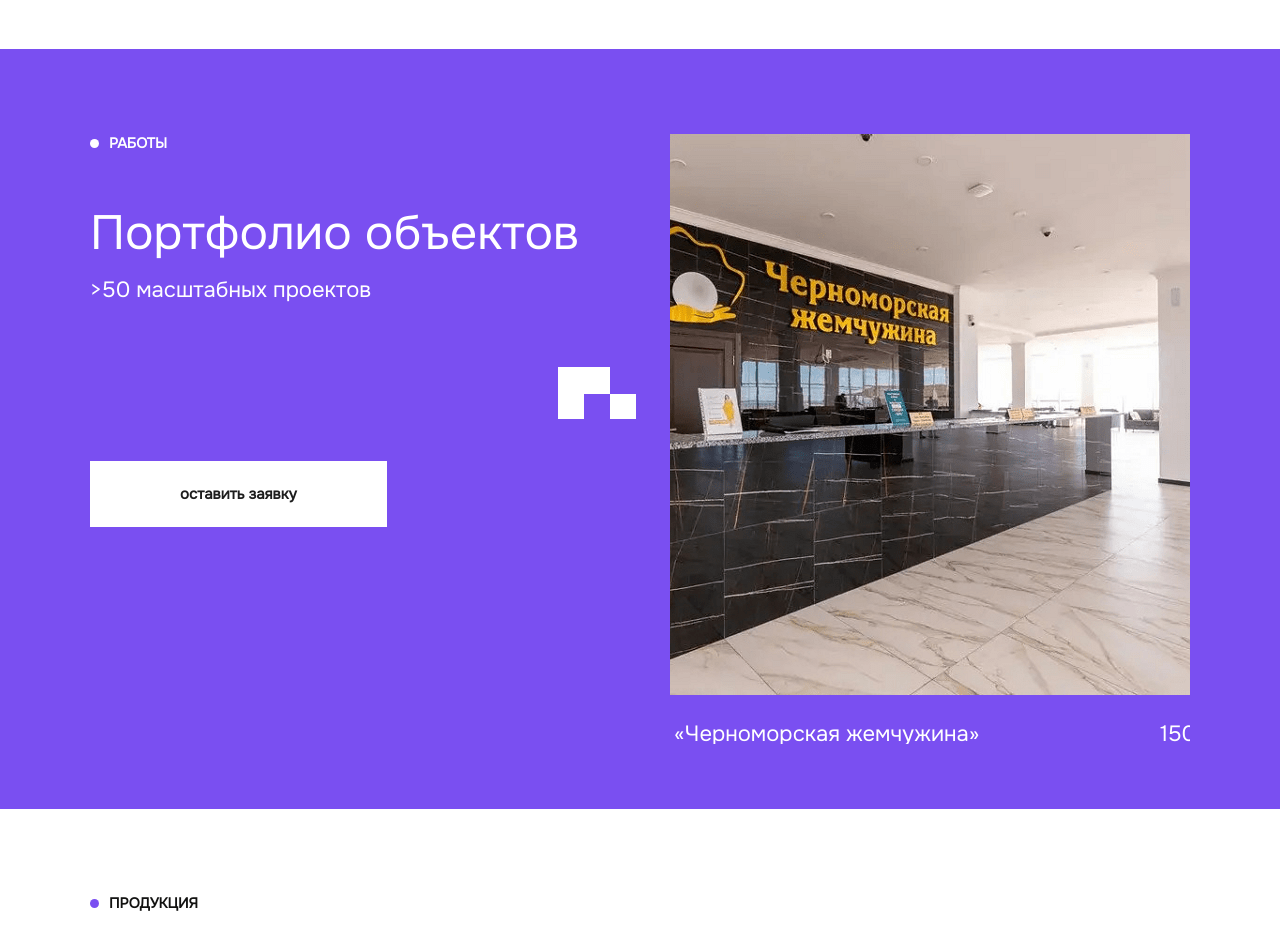
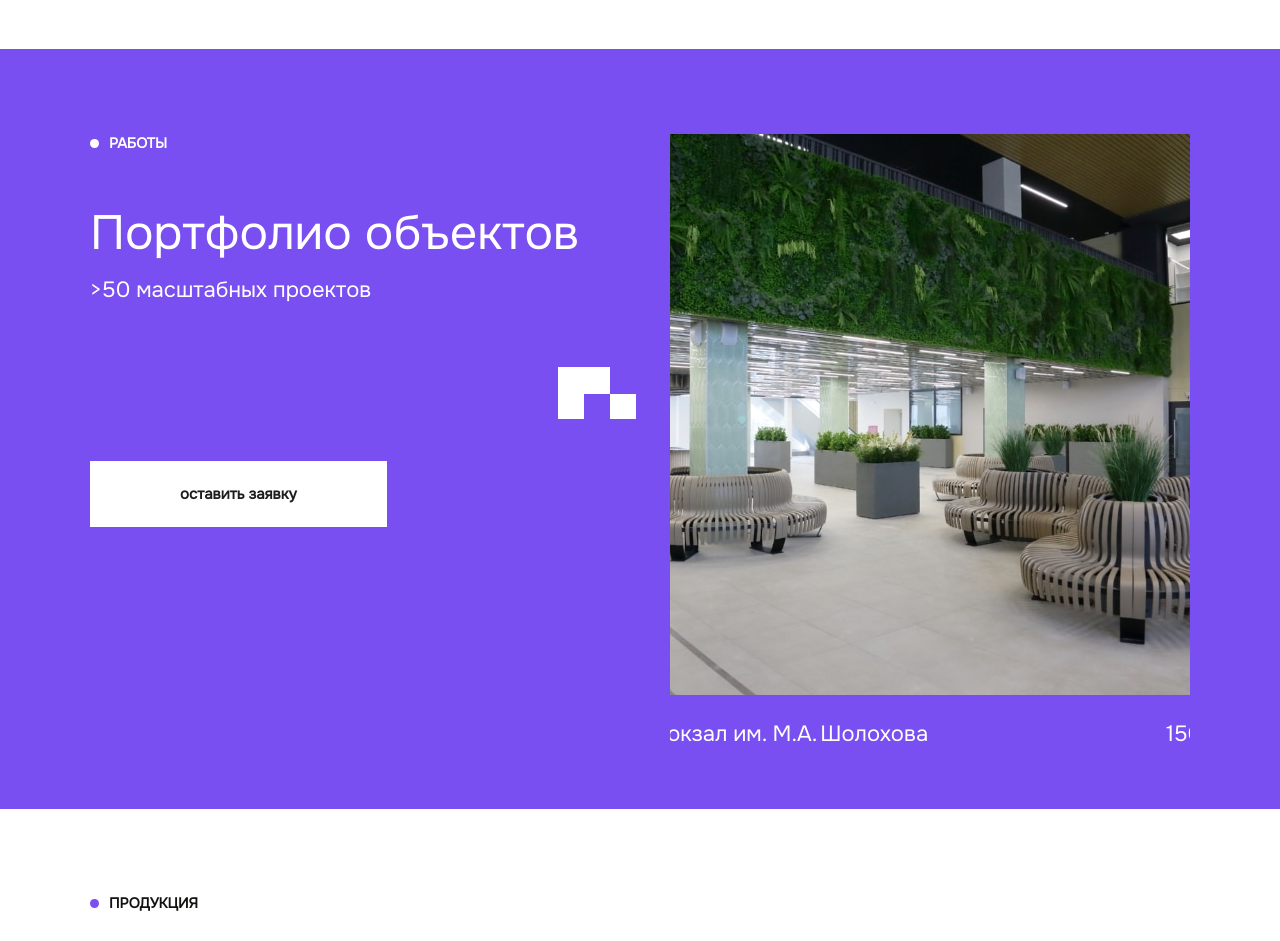
Before and after one commit to klavrenuk/nika, a Vue app: page / in a window 1280 px wide. Shown: the part 2620-3561 px from the top of the page. Built offline with nearby package versions, Linux system fonts and the light colour scheme; a web font is replaced by a local one; what vue-yandex-maps would draw is missing.

Commit message:
Portfolio: вернул images

```diff
--- a/src/components/portfolio/Portfolio.vue
+++ b/src/components/portfolio/Portfolio.vue
@@ -6,163 +6,163 @@ import PortfolioSlider from './PortfolioSlider.vue';
 
 
 const images = [
-  // {
-  //   id: 1,
-  //   src: '/images/portfolio/Автовокзал имени М. А. Шолохова 15000 м² .jpg',
-  //   thumbnail: '/images/portfolio-img-1.png',
-  //   title: 'Автовокзал имени М. А. Шолохова .jpg',
-  //   alt: 'Автовокзал им. М.А. Шолохова',
-  //   text: 'Автовокзал им. М.А. Шолохова',
-  //   textRight: '15000м²'
-  // },
-  // {
-  //   id: 2,
-  //   src: '/images/portfolio/ЖК «Николаевский»  20000 м².jpg',
-  //   thumbnail: '/images/portfolio/portfolio-img-1.png',
-  //   title: 'ЖК «Николаевский»',
-  //   alt: 'ЖК «Николаевский»',
-  //   text: 'ЖК «Николаевский»',
-  //   textRight: '20000м²'
-  // },
-  // {
-  //   id: 3,
-  //   src: '/images/portfolio/ЖК «Левенцовский»  40000 м².jpg',
-  //   thumbnail: '/images/portfolio/portfolio/ЖК «Левенцовский»  40000 м².jpg',
-  //   title: 'ЖК «Левенцовский»  40000 м²',
-  //   alt: 'ЖК «Левенцовский»  40000 м².jpg',
-  //   text: 'ЖК «Левенцовский»',
-  //   textRight: '40000м²'
-  // },
+  {
+    id: 1,
+    src: '/images/portfolio/Автовокзал имени М. А. Шолохова 15000 м² .jpg',
+    thumbnail: '/images/portfolio-img-1.png',
+    title: 'Автовокзал имени М. А. Шолохова .jpg',
+    alt: 'Автовокзал им. М.А. Шолохова',
+    text: 'Автовокзал им. М.А. Шолохова',
+    textRight: '15000м²'
+  },
+  {
+    id: 2,
+    src: '/images/portfolio/ЖК «Николаевский»  20000 м².jpg',
+    thumbnail: '/images/portfolio/portfolio-img-1.png',
+    title: 'ЖК «Николаевский»',
+    alt: 'ЖК «Николаевский»',
+    text: 'ЖК «Николаевский»',
+    textRight: '20000м²'
+  },
+  {
+    id: 3,
+    src: '/images/portfolio/ЖК «Левенцовский»  40000 м².jpg',
+    thumbnail: '/images/portfolio/portfolio/ЖК «Левенцовский»  40000 м².jpg',
+    title: 'ЖК «Левенцовский»  40000 м²',
+    alt: 'ЖК «Левенцовский»  40000 м².jpg',
+    text: 'ЖК «Левенцовский»',
+    textRight: '40000м²'
+  },
 
-  // {
-  //   id: 4,
-  //   src: '/images/portfolio/ЖК «Сокольники»  15000 м².webp',
-  //   thumbnail: '/images/portfolio/ЖК «Сокольники»',
-  //   title: 'ЖК «Сокольники»',
-  //   alt: 'ЖК «Сокольники»',
-  //   text: 'ЖК «Сокольники»',
-  //   textRight: '15000м²'
-  // },
-  // {
-  //   id: 5,
-  //   src: '/images/portfolio/МБОУ СОШ 3500 м².jpg',
-  //   thumbnail: '/images/portfolio/МБОУ СОШ 3500 м².jpg',
-  //   title: 'МБОУ СОШ 3500 м².jpg',
-  //   alt: 'МБОУ СОШ 3500 м².jpg',
-  //   text: 'МБОУ СОШ',
-  //   textRight: '3500м²'
-  // },
-  // {
-  //   id: 6,
-  //   src: '/images/portfolio/МБОУ СОШ № 39 2500 м²_.webp',
-  //   thumbnail: '/images/portfolio/МБОУ СОШ № 39 2500 м²_.webp',
-  //   title: 'МБОУ СОШ № 39 2500 м²',
-  //   alt: 'МБОУ СОШ № 39 2500 м²',
-  //   text: 'МБОУ СОШ № 39',
-  //   textRight: '2500м²'
-  // },
+  {
+    id: 4,
+    src: '/images/portfolio/ЖК «Сокольники»  15000 м².webp',
+    thumbnail: '/images/portfolio/ЖК «Сокольники»',
+    title: 'ЖК «Сокольники»',
+    alt: 'ЖК «Сокольники»',
+    text: 'ЖК «Сокольники»',
+    textRight: '15000м²'
+  },
+  {
+    id: 5,
+    src: '/images/portfolio/МБОУ СОШ 3500 м².jpg',
+    thumbnail: '/images/portfolio/МБОУ СОШ 3500 м².jpg',
+    title: 'МБОУ СОШ 3500 м².jpg',
+    alt: 'МБОУ СОШ 3500 м².jpg',
+    text: 'МБОУ СОШ',
+    textRight: '3500м²'
+  },
+  {
+    id: 6,
+    src: '/images/portfolio/МБОУ СОШ № 39 2500 м²_.webp',
+    thumbnail: '/images/portfolio/МБОУ СОШ № 39 2500 м²_.webp',
+    title: 'МБОУ СОШ № 39 2500 м²',
+    alt: 'МБОУ СОШ № 39 2500 м²',
+    text: 'МБОУ СОШ № 39',
+    textRight: '2500м²'
+  },
 
-  // {
-  //   id: 7,
-  //   src: '/images/portfolio/Отель «Sun palase Gagra» 2500 м².jpg',
-  //   thumbnail: '/images/portfolio/portfolio-img-1.png',
-  //   title: 'Отель «Sun palase Gagra»',
-  //   alt: 'Отель «Sun palase Gagra»',
-  //   text: 'Отель «Sun palase Gagra»',
-  //   textRight: '2500м²'
-  // },
-  // {
-  //   id: 8,
-  //   src: '/images/portfolio/Перинатальный центр 5000 м².jpg',
-  //   thumbnail: '/images/portfolio/portfolio-img-1.png',
-  //   title: 'Перинатальный центр',
-  //   alt: 'Перинатальный центр',
-  //   text: 'Перинатальный центр',
-  //   textRight: '5000м²'
-  // },
-  // {
-  //   id: 9,
-  //   src: '/images/portfolio/Ресторан «KFS» 1000 м².jpg',
-  //   thumbnail: '/images/portfolio/Ресторан «KFS»',
-  //   title: 'Ресторан «KFS»',
-  //   alt: 'Ресторан «KFS»',
-  //   text: 'Ресторан «KFS»',
-  //   textRight: '1000м²'
-  // },
+  {
+    id: 7,
+    src: '/images/portfolio/Отель «Sun palase Gagra» 2500 м².jpg',
+    thumbnail: '/images/portfolio/portfolio-img-1.png',
+    title: 'Отель «Sun palase Gagra»',
+    alt: 'Отель «Sun palase Gagra»',
+    text: 'Отель «Sun palase Gagra»',
+    textRight: '2500м²'
+  },
+  {
+    id: 8,
+    src: '/images/portfolio/Перинатальный центр 5000 м².jpg',
+    thumbnail: '/images/portfolio/portfolio-img-1.png',
+    title: 'Перинатальный центр',
+    alt: 'Перинатальный центр',
+    text: 'Перинатальный центр',
+    textRight: '5000м²'
+  },
+  {
+    id: 9,
+    src: '/images/portfolio/Ресторан «KFS» 1000 м².jpg',
+    thumbnail: '/images/portfolio/Ресторан «KFS»',
+    title: 'Ресторан «KFS»',
+    alt: 'Ресторан «KFS»',
+    text: 'Ресторан «KFS»',
+    textRight: '1000м²'
+  },
 
-  // {
-  //   id: 10,
-  //   src: '/images/portfolio/ТЦ «Сиверс»  15000м2.jpg',
-  //   thumbnail: '/images/portfolio/ТЦ «Сиверс»  15000м2.jpg',
-  //   title: 'ТЦ «Сиверс»',
-  //   alt: 'ТЦ «Сиверс»',
-  //   text: 'ТЦ «Сиверс»',
-  //   textRight: '15000м2'
-  // },
-  // {
-  //   id: 11,
-  //   src: '/images/portfolio/Центр неврологии 9 000 м² г. Москва.jpg',
-  //   thumbnail: '/images/portfolio/Центр неврологии 9 000 м² г. Москва.jpg',
-  //   title: 'Центр неврологии 9 000 м² г. Москва.jpg',
-  //   alt: 'Центр неврологии 9 000 м² г. Москва.jpg',
-  //   text: 'Центр неврологии',
-  //   textRight: '9 000м²'
-  // },
-  // {
-  //   id: 12,
-  //   src: '/images/portfolio/Amra Park-hotel & SPA 4500 м².jpg',
-  //   thumbnail: '/images/portfolio/Amra Park-hotel & SPA 4500 м²',
-  //   title: 'Amra Park-hotel & SPA 4500 м²',
-  //   alt: 'Amra Park-hotel & SPA 4500 м²',
-  //   text: 'Amra Park-hotel & SPA',
-  //   textRight: '4500м²'
-  // },
-  // {
-  //   id: 13,
-  //   src: '/images/portfolio/Paradise Beach Hotel 3500 м² .jpg',
-  //   thumbnail: '/images/portfolio/Paradise Beach Hotel 3500 м² .jpg',
-  //   title: 'Paradise Beach Hotel 3500 м²',
-  //   alt: 'Paradise Beach Hotel 3500 м²',
-  //   text: 'Paradise Beach Hotel',
-  //   textRight: '3500м²'
-  // },
+  {
+    id: 10,
+    src: '/images/portfolio/ТЦ «Сиверс»  15000м2.jpg',
+    thumbnail: '/images/portfolio/ТЦ «Сиверс»  15000м2.jpg',
+    title: 'ТЦ «Сиверс»',
+    alt: 'ТЦ «Сиверс»',
+    text: 'ТЦ «Сиверс»',
+    textRight: '15000м2'
+  },
+  {
+    id: 11,
+    src: '/images/portfolio/Центр неврологии 9 000 м² г. Москва.jpg',
+    thumbnail: '/images/portfolio/Центр неврологии 9 000 м² г. Москва.jpg',
+    title: 'Центр неврологии 9 000 м² г. Москва.jpg',
+    alt: 'Центр неврологии 9 000 м² г. Москва.jpg',
+    text: 'Центр неврологии',
+    textRight: '9 000м²'
+  },
+  {
+    id: 12,
+    src: '/images/portfolio/Amra Park-hotel & SPA 4500 м².jpg',
+    thumbnail: '/images/portfolio/Amra Park-hotel & SPA 4500 м²',
+    title: 'Amra Park-hotel & SPA 4500 м²',
+    alt: 'Amra Park-hotel & SPA 4500 м²',
+    text: 'Amra Park-hotel & SPA',
+    textRight: '4500м²'
+  },
+  {
+    id: 13,
+    src: '/images/portfolio/Paradise Beach Hotel 3500 м² .jpg',
+    thumbnail: '/images/portfolio/Paradise Beach Hotel 3500 м² .jpg',
+    title: 'Paradise Beach Hotel 3500 м²',
+    alt: 'Paradise Beach Hotel 3500 м²',
+    text: 'Paradise Beach Hotel',
+    textRight: '3500м²'
+  },
 
-  // {
-  //   id: 14,
-  //   src: '/images/portfolio/Детский сад № 25 «Город детства» 4500 м².png',
-  //   thumbnail: '/images/portfolio/Детский сад № 25 «Город детства» 4500 м²',
-  //   title: 'Детский сад № 25 «Город детства» 4500 м²',
-  //   alt: 'Детский сад № 25 «Город детства» 4500 м²',
-  //   text: 'Детский сад № 25 «Город детства»',
-  //   textRight: '4500 м²'
-  // },
-  // {
-  //   id: 15,
-  //   src: '/images/portfolio/ЖК «Екатерининский» 30000 м².png',
-  //   thumbnail: '/images/portfolio/ЖК «Екатерининский» 30000 м²',
-  //   title: 'ЖК «Екатерининский» 30000 м²',
-  //   alt: 'ЖК «Екатерининский» 30000 м²',
-  //   text: 'ЖК «Екатерининский»',
-  //   textRight: '30000 м²'
-  // },
-  // {
-  //   id: 16,
-  //   src: '/images/portfolio/ЖК «Звездний» 40000 м².png',
-  //   thumbnail: '/images/portfolio/ЖК «Звездний» 40000 м²',
-  //   title: 'ЖК «Звездний» 40000 м²',
-  //   alt: 'ЖК «Звездний» 40000 м²',
-  //   text: 'ЖК «Звездний»',
-  //   textRight: '40000 м²'
-  // },
-  // {
-  //   id: 17,
-  //   src: '/images/portfolio/Отель «Европа» 20000 м².png',
-  //   thumbnail: '/images/portfolio/Отель «Европа» 20000 м².png',
-  //   title: 'Отель «Европа» 20000 м²',
-  //   alt: 'Отель «Европа» 20000 м²',
-  //   text: 'Отель «Европа»',
-  //   textRight: '20000 м²'
-  // },
+  {
+    id: 14,
+    src: '/images/portfolio/Детский сад № 25 «Город детства» 4500 м².png',
+    thumbnail: '/images/portfolio/Детский сад № 25 «Город детства» 4500 м²',
+    title: 'Детский сад № 25 «Город детства» 4500 м²',
+    alt: 'Детский сад № 25 «Город детства» 4500 м²',
+    text: 'Детский сад № 25 «Город детства»',
+    textRight: '4500 м²'
+  },
+  {
+    id: 15,
+    src: '/images/portfolio/ЖК «Екатерининский» 30000 м².png',
+    thumbnail: '/images/portfolio/ЖК «Екатерининский» 30000 м²',
+    title: 'ЖК «Екатерининский» 30000 м²',
+    alt: 'ЖК «Екатерининский» 30000 м²',
+    text: 'ЖК «Екатерининский»',
+    textRight: '30000 м²'
+  },
+  {
+    id: 16,
+    src: '/images/portfolio/ЖК «Звездний» 40000 м².png',
+    thumbnail: '/images/portfolio/ЖК «Звездний» 40000 м²',
+    title: 'ЖК «Звездний» 40000 м²',
+    alt: 'ЖК «Звездний» 40000 м²',
+    text: 'ЖК «Звездний»',
+    textRight: '40000 м²'
+  },
+  {
+    id: 17,
+    src: '/images/portfolio/Отель «Европа» 20000 м².png',
+    thumbnail: '/images/portfolio/Отель «Европа» 20000 м².png',
+    title: 'Отель «Европа» 20000 м²',
+    alt: 'Отель «Европа» 20000 м²',
+    text: 'Отель «Европа»',
+    textRight: '20000 м²'
+  },
   {
     id: 18,
     src: '/images/portfolio/Отель «Черноморская жемчужина» 15000 м².png',
```
